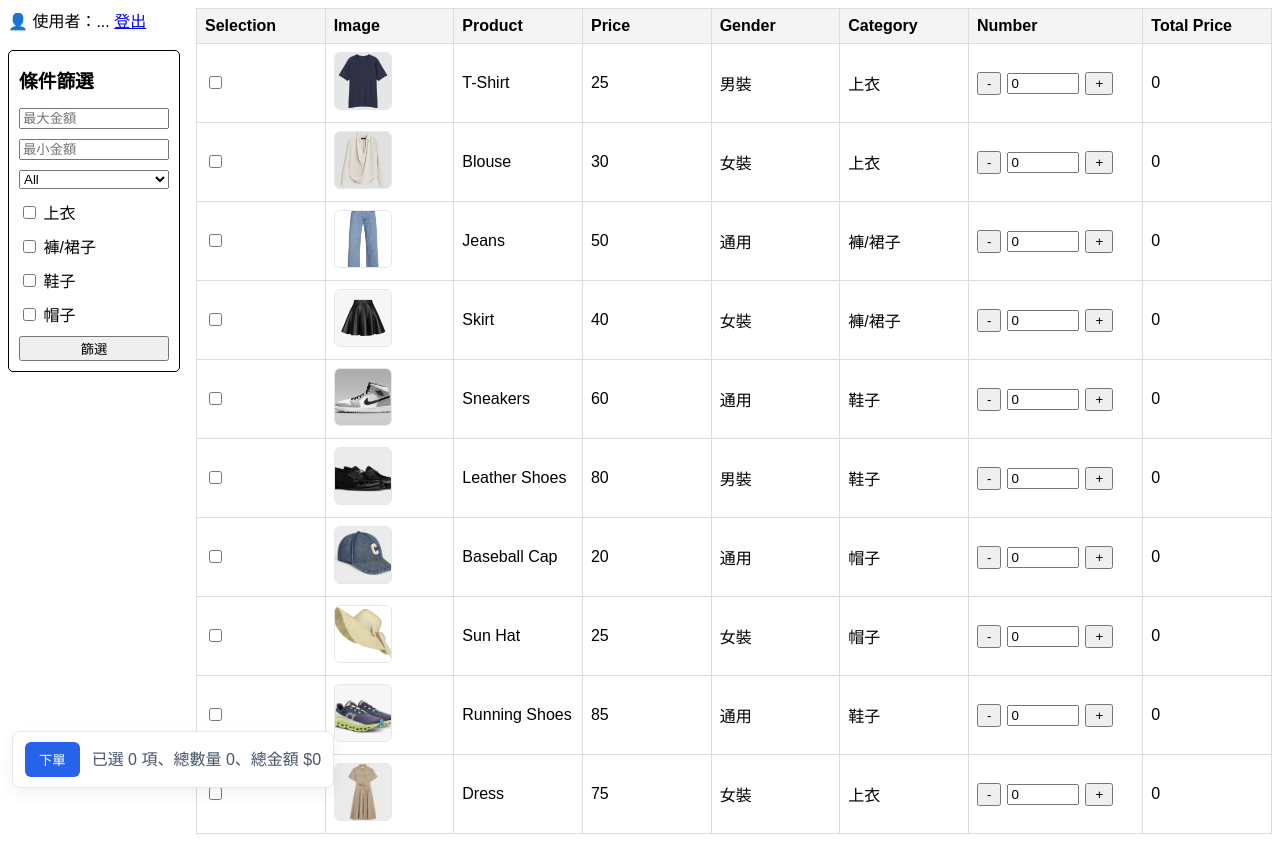
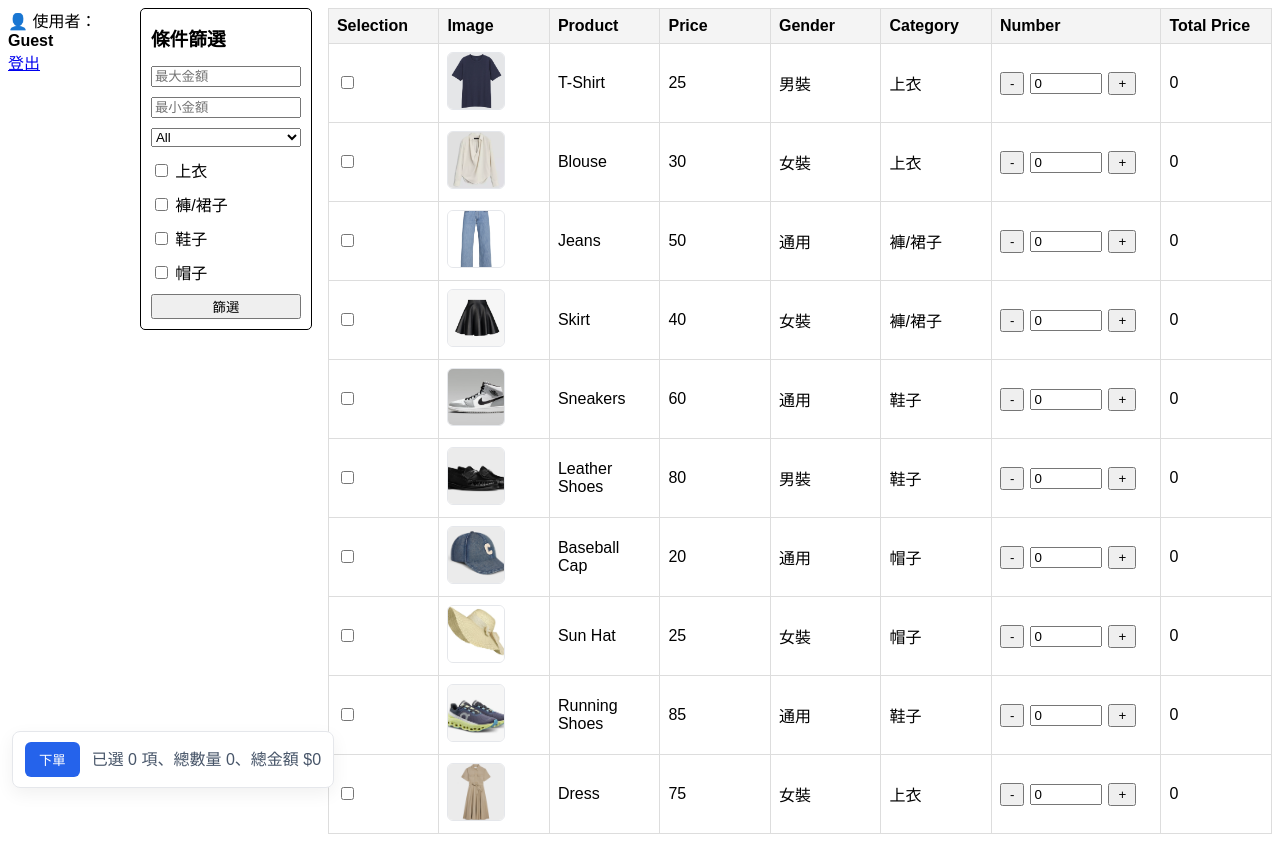
Before and after one commit to HuangShaoFu111/ME2025_HSF, a Python web app: template EXAM2_backend/EXAM2-backend-main/EXAM2-backend-main/shopping_system/templates/index.html in a window 1280 px wide. Run offline with Jinja, Linux system fonts and the light colour scheme; the template is opened without the code that fills it, so the values that code supplies are empty.

Commit message:
modified:index.html/導行列顯示使用者名稱（使用 Flask session），並加上可綁定的 id

```diff
--- a/EXAM2_backend/EXAM2-backend-main/EXAM2-backend-main/shopping_system/templates/index.html
+++ b/EXAM2_backend/EXAM2-backend-main/EXAM2-backend-main/shopping_system/templates/index.html
@@ -11,9 +11,11 @@
     <!-- 導行列：顯示目前登入使用者 -->
     <div class="quixnav">
       <div class="quixnav-scroll">
-              <div>👤 使用者：...</strong><!-- 填入空缺 -->
-      <a href="/logout" id="logout-link">登出</a> <!-- 路徑可依後端調整 -->
+        <div>👤 使用者：<strong id="user-display">{{ session.get('username', 'Guest') }}</strong></div>
+        <a href="/logout" id="logout-link">登出</a>
+      </div>
     </div>
+
     <br>
     <div id="filter">
         <h3>條件篩選</h3>
```
